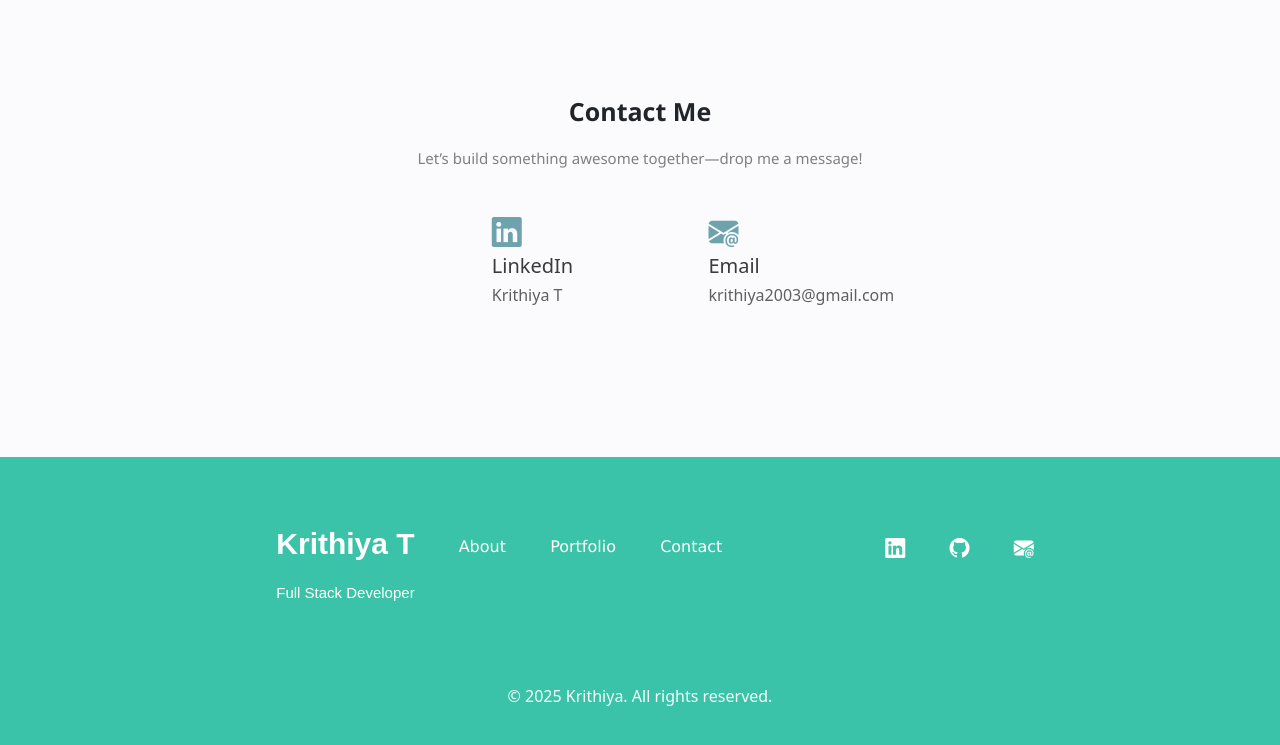
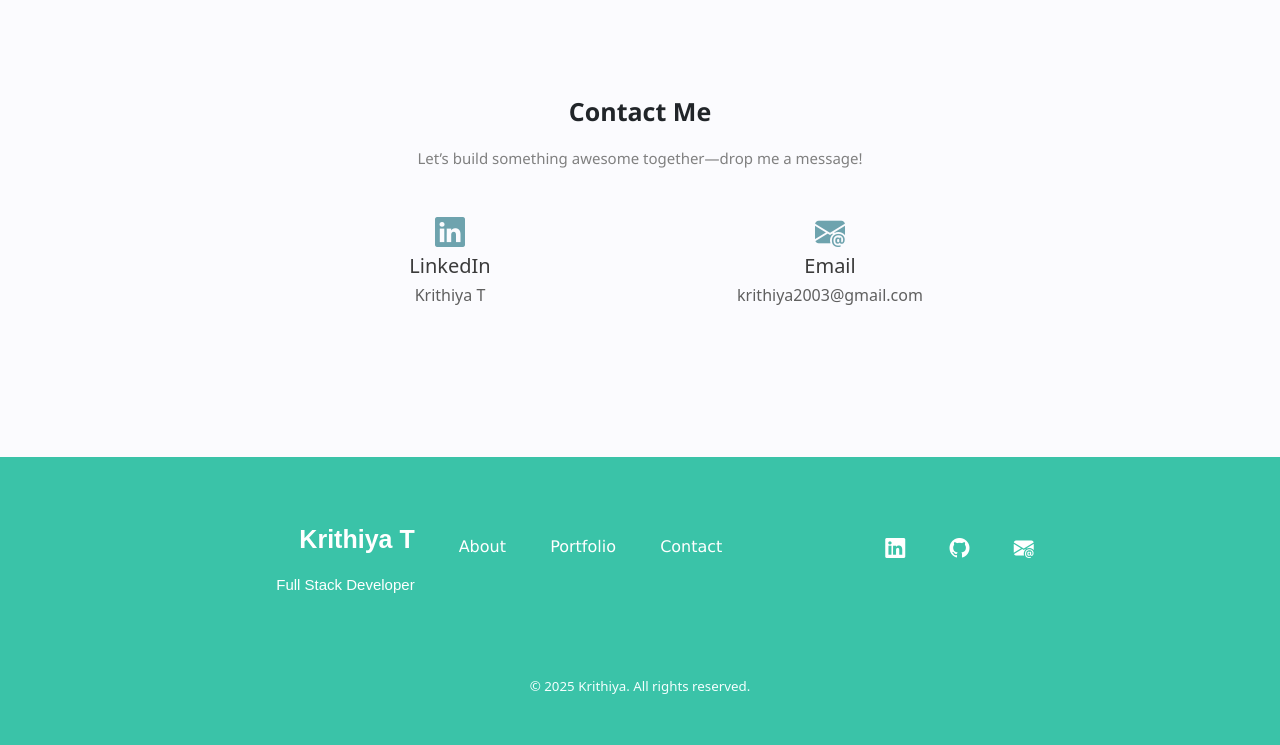
Before and after one commit to KRITHIYA/krithiya, a plain HTML site: page index.html in a window 1280 px wide. Shown: the part 3279-4024 px from the top of the page. Drawn offline with nearby package versions, Linux system fonts and the light colour scheme.

Commit message:
Add files via upload

```diff
--- a/index.html
+++ b/index.html
@@ -198,16 +198,16 @@
     <div class="container">
       <p style="font-size: 25px; text-align: center;font-family: 'Segoe UI', Tahoma, Geneva, Verdana, sans-serif;"><b>Contact Me</b></p>
       <p style="font-size: 15px; text-align: center;font-family: 'Segoe UI', Tahoma, Geneva, Verdana, sans-serif;color: grey;">Let’s build something awesome together—drop me a message!</p><br>
-        <div class="row">
-          <div class="col-6" style="padding-left: 37%;">
-            <i class="bi bi-linkedin" style="font-size: 30px;color: rgb(110, 163, 174)"></i>
-            <h5 style="color: rgb(59, 59, 59);">LinkedIn</h5>
-            <h6 style="color: rgb(95, 95, 95);">Krithiya T</h6>
+        <div class="row justify-content-center">
+          <div class="col-4" style="justify-items: center;">
+            <i class="bi bi-linkedin" style="font-size: 30px;color: rgb(110, 163, 174);align-items: center;"></i>
+            <h5 style="color: rgb(59, 59, 59);text-align: center;">LinkedIn</h5>
+            <h6 style="color: rgb(95, 95, 95);text-align: center;">Krithiya T</h6>
           </div>
-          <div class="col-6"style="padding-left: 6%;">
-            <i class="bi bi-envelope-at-fill" style="font-size: 30px;color:rgb(110, 163, 174)"></i>
-            <h5 style="color: rgb(59, 59, 59);">Email</h5>
-            <h6 style="color: rgb(95, 95, 95);">krithiya2003@gmail.com</h6>
+          <div class="col-4" style="justify-items: center;">
+            <i class="bi bi-envelope-at-fill " style="font-size: 30px;color:rgb(110, 163, 174);justify-content: center;"></i>
+            <h5 style="color: rgb(59, 59, 59);text-align: center;">Email</h5>
+            <h6 style="color: rgb(95, 95, 95);text-align: center;">krithiya2003@gmail.com</h6>
           </div>
         </div>
       </div><br><br><br><br><br><br>
@@ -217,7 +217,7 @@
         <div class="container-fluid" style="background-color: rgb(58, 195, 168);height: 310px;">
           <div class="row">
             <div class="col-4" style="justify-items: right;padding-top: 5%;">
-              <p style="text-align: left;color: white;font-size: 30px; font-family:Arial, Helvetica, sans-serif ;"><b>Krithiya T</b></p>
+              <p style="text-align: left;color: white;font-size: 25px; font-family:Arial, Helvetica, sans-serif ;"><b>Krithiya T</b></p>
               <p style="text-align: left;color: white;font-size: 15px; font-family:Arial, Helvetica, sans-serif ;">Full Stack Developer</p>
             </div>
             <div class="col-4" style="justify-items: left; padding-top: 6%;">
@@ -233,7 +233,7 @@
           </div>
           <div class="row">
             <div class="col-12" style="padding-top: 5%;justify-items: center;color: rgb(244, 255, 255);">
-              <p>&copy; 2025 Krithiya. All rights reserved. </p>
+              <p style="font-size: smaller;">&copy; 2025 Krithiya. All rights reserved. </p>
             </div>
           </div>
         </div>
```
